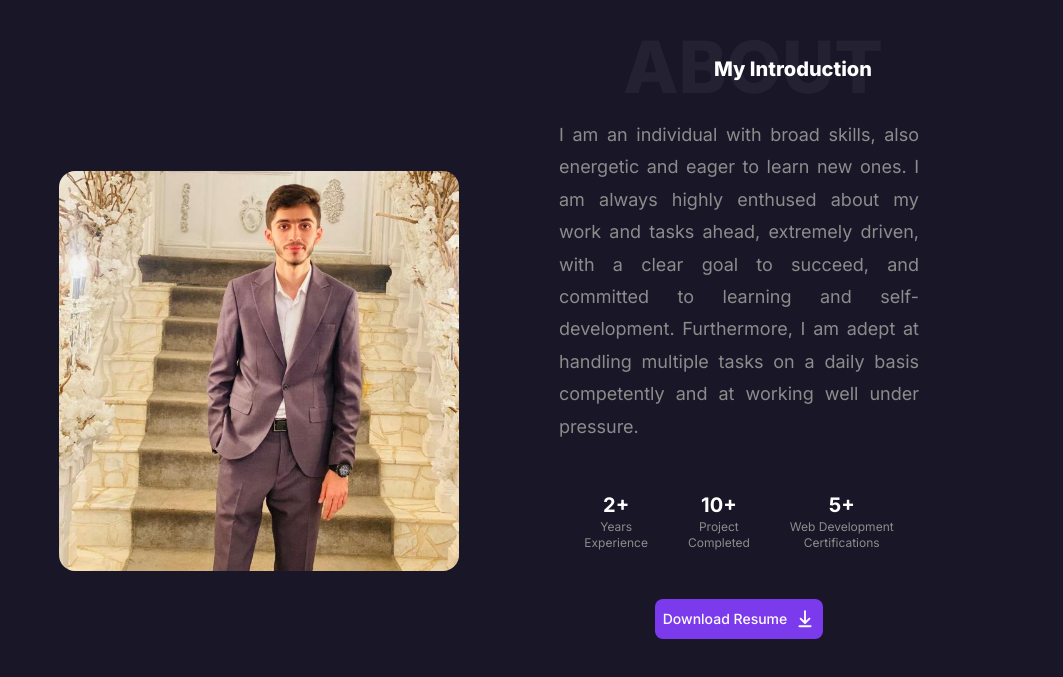
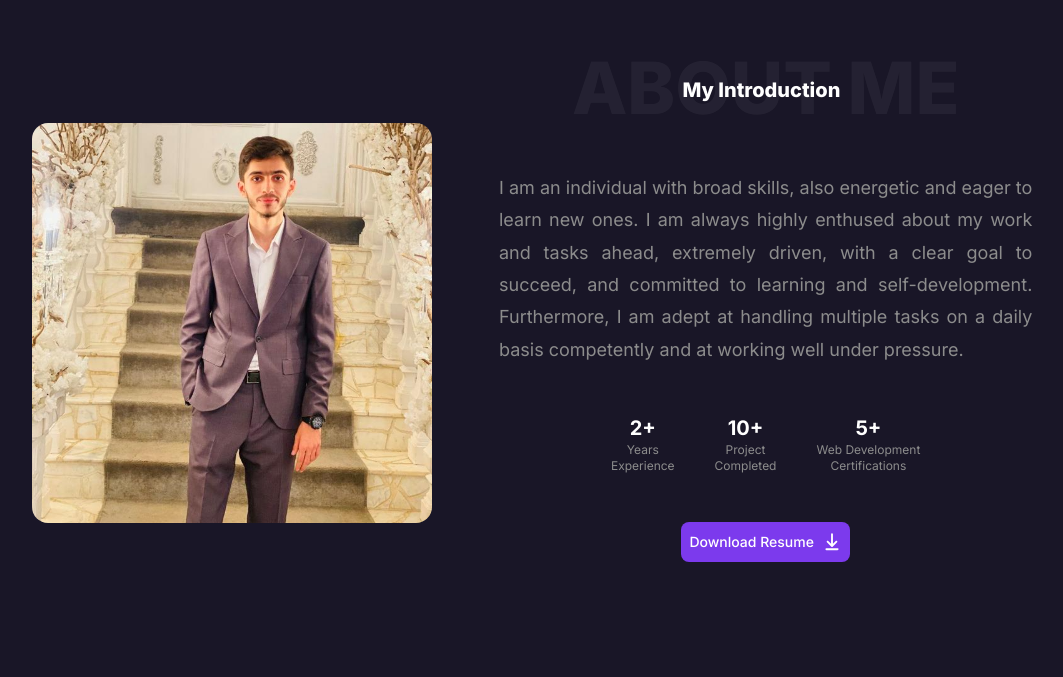
Before and after one commit to YousifQesim/portfolio, a Next.js app: page / in a window 1280 px wide. Shown: the part 1189-1866 px from the top of the page, without its empty margins (141-1204 px from the left). Built offline with nearby package versions, Linux system fonts and the light colour scheme.

Commit message:
About page fully responsive

```diff
--- a/src/components/Pages/About.js
+++ b/src/components/Pages/About.js
@@ -39,15 +39,32 @@ const About = () => {
         hidden: { opacity: 0, y: -50 },
       }}
       transition={{ duration: 1 }}
-      className="about  flex items-center relative"
+      className="about  flex items-center relative "
       id="about"
       ref={ref}
     >
-      <div className="flex justify-center items-center md:w-3/4 mx-auto my-0 flex-wrap md:relative absolute top-20">
+        <motion.div
+            initial={{ opacity: 0 }}
+            animate={{ opacity: 1 }}
+            transition={{ delay: 1, duration: 0.5 }}
+            className="flex flex-col  md:my-0 absolute top-0 w-full  h-auto lg:hidden"
+          >
+
+
+            <h1 className="text-7xl font-extrabold text-white text-center opacity-5 uppercase">
+              About
+            </h1>
+            <h3 className="text-xl font-extrabold text-white text-center absolute top-6 left-[25%] vsm:left-[30%] md:left-[40%] ">
+              My Introduction
+            </h3>
+
+          </motion.div>
+      <div className="flex justify-center items-center flex-col  lg:flex-row md:w-3/4 lg:w-5/6  mx-auto my-0 flex-wrap md:relative absolute top-24 md:top-8 ">
+
         <motion.div
           initial={{ opacity: 0, scale: 0.8 }}
           animate={{ opacity: 1, scale: 1 }}
-          transition={{ delay: 1, duration: 0.5 }}
+          transition={{ delay: 2, duration: 0.5 }}
           className="w-2/4"
         >
           <Image
@@ -64,26 +81,30 @@ const About = () => {
           initial={{ opacity: 0 }}
           animate={{ opacity: 1 }}
           transition={{ delay: 1.5, duration: 0.5 }}
-          className="md:w-2/4 flex flex-col"
+          className=" flex flex-col lg:w-2/4 xl:w-2/4"
         >
-          <motion.div
+            <motion.div
             initial={{ opacity: 0 }}
             animate={{ opacity: 1 }}
-            transition={{ delay: 2, duration: 0.5 }}
-            className="flex order-3 md:order-none md:my-0 mb-24 md:relative"
+            transition={{ delay: 1, duration: 0.5 }}
+            className="lg:flex lg:flex-col  md:my-0  h-auto hidden "
           >
-            <h1 className="text-7xl font-extrabold text-white text-center opacity-5 absolute right-[50%] vsm:-top-20 md:-top-10 md:right-24 uppercase">
-              About
+
+
+            <h1 className="text-7xl font-extrabold text-white text-center opacity-5 uppercase">
+              About me
             </h1>
-            <h3 className="text-xl font-extrabold text-white text-center absolute -top-14 left-[30%] md:-top-4 md:left-[215px]">
+            <h3 className="text-xl font-extrabold text-white text-center absolute top-6 lg:right-[15%] xl:right-[18%] ">
               My Introduction
             </h3>
+
           </motion.div>
+
           <motion.p
             initial={{ opacity: 0 }}
             animate={{ opacity: 1 }}
             transition={{ delay: 2.5, duration: 0.5 }}
-            className="white text-justify mt-12 mx-auto my-0 w-3/4"
+            className="white text-justify mt-12 mx-auto my-0 w-3/4 md:w-full"
           >
             I am an individual with broad skills, also energetic and eager to
             learn new ones. I am always highly enthused about my work and tasks
--- a/tailwind.config.js
+++ b/tailwind.config.js
@@ -18,7 +18,7 @@ module.exports = {
       },
       screens: {
         'vsm': '350px',
-
+        'm':'400px',
       }
 
     },
```
